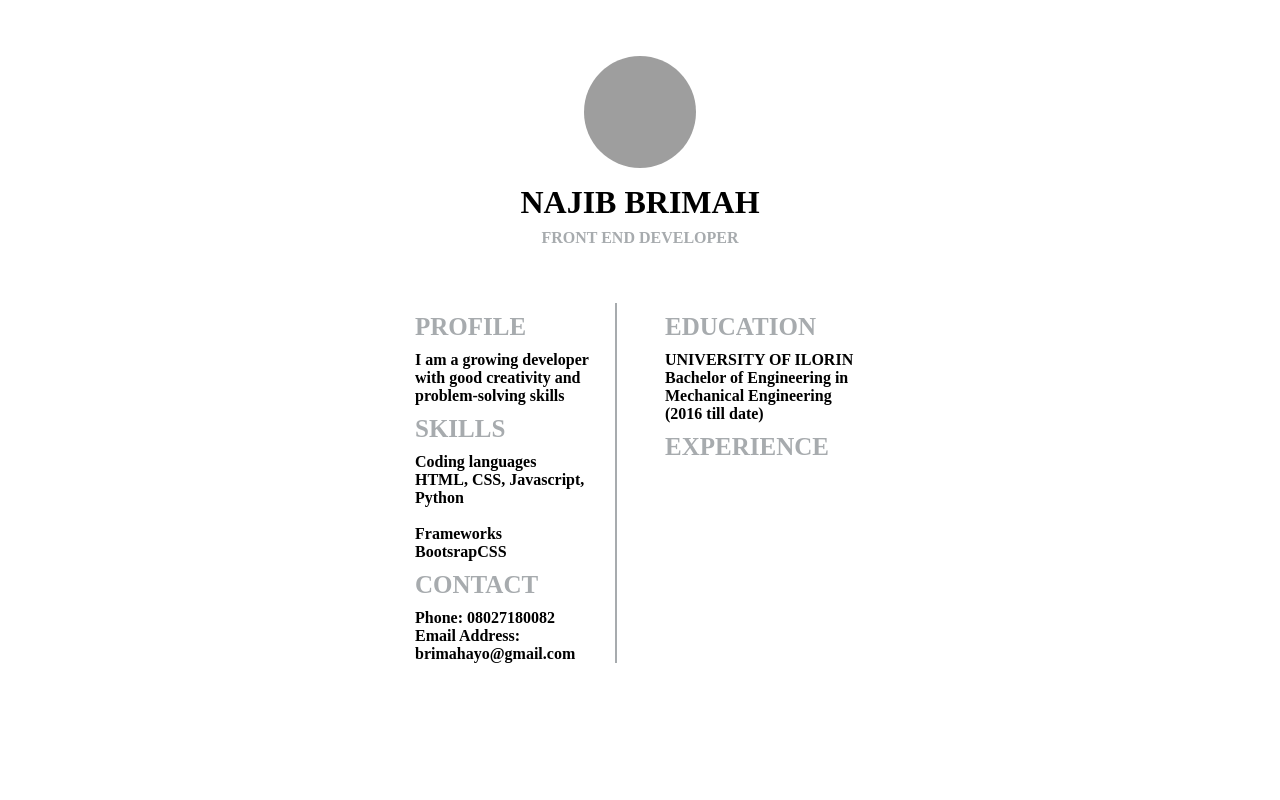
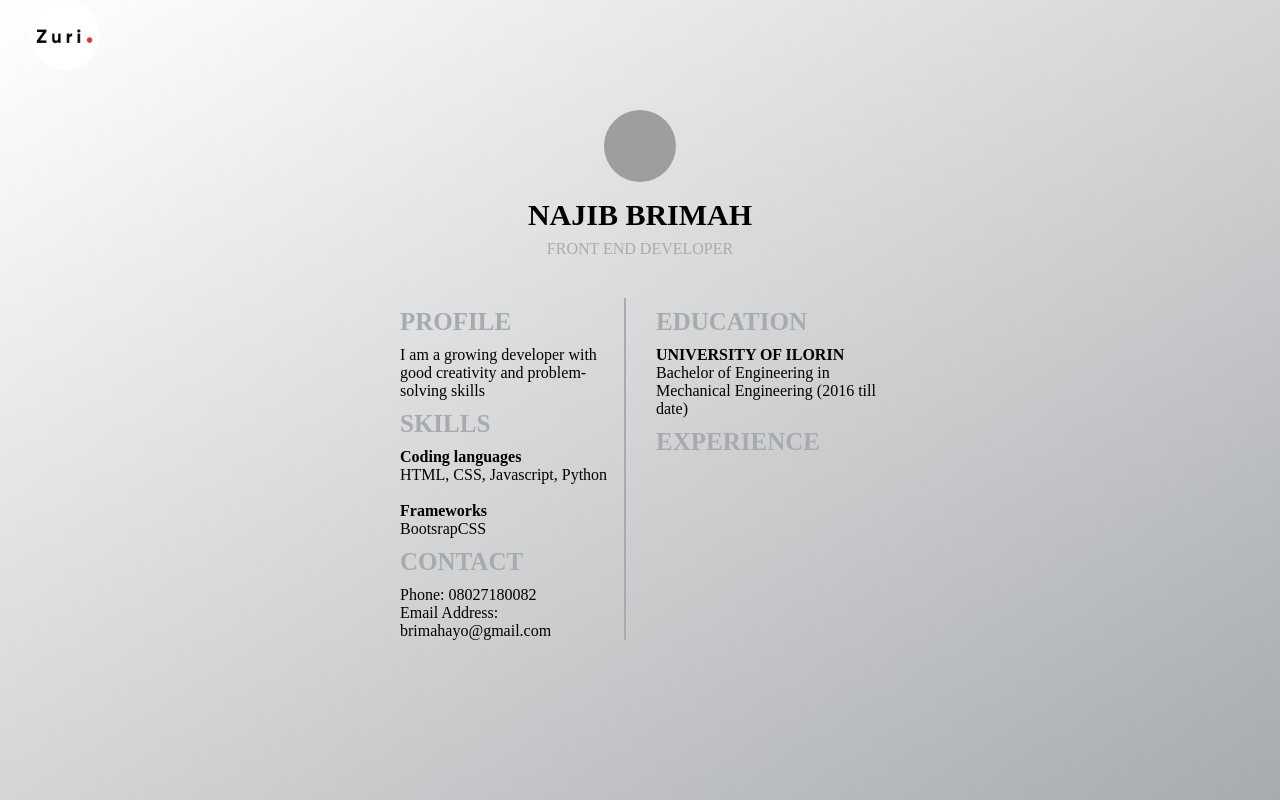
Before and after one commit to Najibayo/Zuri-Hng-Task-2, a plain HTML site: page index.html in a window 1280 px wide. Drawn offline with Linux system fonts and the light colour scheme; grey boxes are pictures that could not be loaded; a web font is replaced by a local one.

Commit message:
Final commit

```diff
--- a/app.js
+++ b/app.js
@@ -1,2 +1,5 @@
 // printing name on the console
 console.log("Najib Brimah");
+
+// printing name on bottom left corner of webpage
+document.getElementById('name').innerHTML= "NAJIB BRIMAH"
--- a/index.html
+++ b/index.html
@@ -8,10 +8,12 @@
     <link rel="stylesheet" href="style.css">
 </head>
 <body>
-    <div class="wrapper">
-        <div class="imgProfile">
-            <img src="/image/20200829_134749.jpg" alt="">
-            <h1 id="name">NAJIB BRIMAH</h1>
+    <div class="wrapper" id="wrapper">
+        <header><a href="index.html"><img id="zuri" src="/image/Zuri logo.jpg" alt="Zuri"></a></header>
+        <main>
+            <div class="imgProfile">
+            <img src="/image/Selfie photo.jpg" alt="Najib">
+            <h1 id="name"></h1>
             <span id="role">FRONT END DEVELOPER</span>
         </div>
         <div class="info">
@@ -47,13 +49,13 @@
                 </div>
                 <div class="profile">
                     <h1 class="infoHead">EXPERIENCE</h1>
-
                 </div>
             </div>
         </div>
+        </main>
 
     </div>
-
 </body>
 </html>
-<script src="/app.js"></script>
+<script src="app.js">
+</script>
--- a/style.css
+++ b/style.css
@@ -3,27 +3,43 @@
     box-sizing: border-box;
     padding: 0;
     margin: 0;
-    font-family: 'Times New Roman', Times, serif;
+    font-family: 'STIX Two Text', serif;
 }
-/* font-family: 'Roboto Condensed', sans-serif;
-font-family: 'Space Grotesk', sans-serif;
-font-family: 'STIX Two Text', serif; */
+
+.wrapper {
+    background-image: linear-gradient(to bottom right, white, hsl(210, 4%, 67%));
+    background-repeat: no-repeat;
+    height: 100vh;
+}
+main {
+    display: flex;
+    align-items: center;
+    flex-direction: column;
+}
+#zuri {
+    width: 70px;
+    height: 70px;
+    margin-left: 30px;
+    margin-bottom: 20px;
+}
+
 h1 {
     color: hsl(210, 4%, 67%);
+    font-size: 30px;
 }
 span, p, li {
-    font-weight: 700;
+  font-family: 'STIX Two Text', serif;
 }
 .imgProfile {
     display: flex;
     align-items: center;
     flex-direction: column;
-    margin-top: 3.5rem;
+    margin-top: 1rem;
 }
 
 img {
-    width:7rem;
-    height:7rem;
+    width:4.5rem;
+    height:4.5rem;
     border-radius: 50%;
 }
 #name {
@@ -38,28 +54,95 @@ img {
 
 .info {
     display:flex;
-    margin-top: 3.5em;
-    justify-content: center;
+    margin-top: 2.5rem;
+    min-width: 3rem;
 
 }
-/* .firsthalf {
-    margin-left:7rem;
-} */
+
 .line {
     border: solid 1px hsl(210, 4%, 67%);;
 }
+.firsthalf {
+    min-width: 4rem;
+    display: flex;
+    flex-direction: column;
+}
 .secondhalf {
-    margin-left:3rem;
+    display: flex;
+    flex-direction: column;
+    margin-left:30px;
 }
 ul {
     list-style-type: none;
 }
 
 .profile {
-    width: 200px;
+    max-width: 14rem;
+    min-width: 2rem;
 }
 .infoHead {
     margin-bottom: 10px;
     margin-top: 10px;
     font-size: 25px;
 }
+footer {
+    margin-left: 2rem;
+    color: hsl(210, 4%, 67%);;
+}
+
+
+
+
+
+
+
+
+
+
+
+
+
+
+
+
+
+
+
+
+
+
+
+
+
+
+
+
+
+
+
+
+
+
+
+
+
+
+
+@media screen and (max-width:521px){
+ .wrapper {
+    background-image: linear-gradient(to bottom right, white, hsl(210, 4%, 67%));
+    background-repeat: no-repeat;
+    height: fit-content;
+}
+
+ .info {
+     flex-direction: column;
+ }
+ .line{
+     display: none;
+ }
+ .secondhalf {
+    margin-left:0;
+}
+
+}
```
Also changed, not shown: image/Zuri logo.jpg (added), 1 other file.
